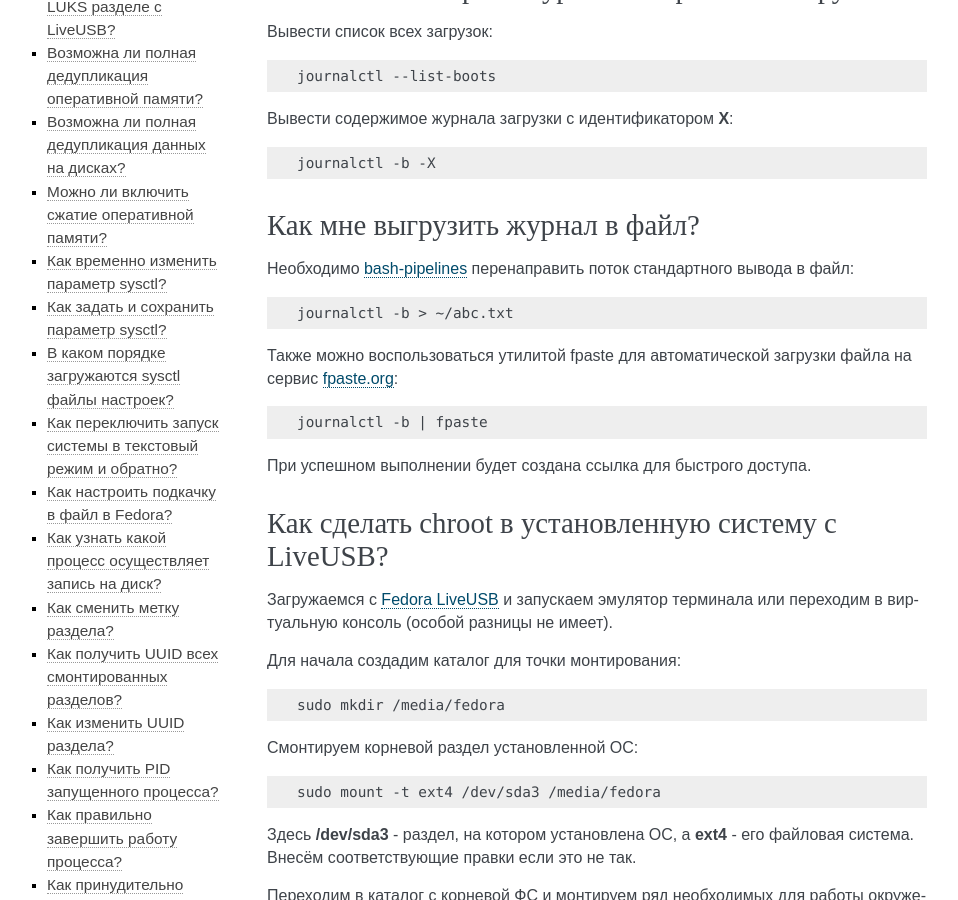
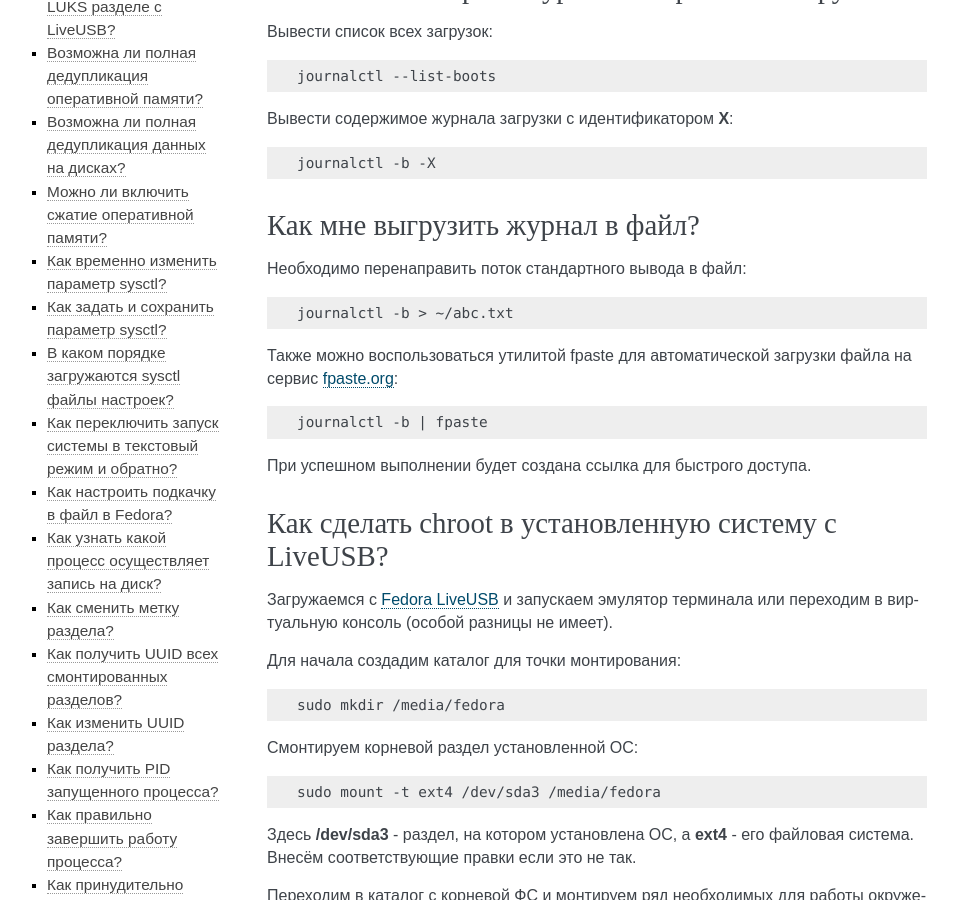
Before and after one commit to RussianFedora/FAQ, a Sphinx documentation site: the page built from source/administration.rst, in a window 1280 px wide and 900 px high, scrolled down 2124 px. Shown: the whole window, without its empty margins (153-1111 px from the left). Built offline with Sphinx 7.4.7, drawn with Linux system fonts in a browser that asks for light colours.

Commit message:
Fix error
Link is not relevant

```diff
--- a/source/administration.rst
+++ b/source/administration.rst
@@ -153,7 +153,7 @@
 Как мне выгрузить журнал в файл?
 ======================================
 
-Необходимо :ref:`bash-pipelines <usb-flash>` перенаправить поток стандартного вывода в файл:
+Необходимо перенаправить поток стандартного вывода в файл:
 
 .. code-block:: text
 
```
